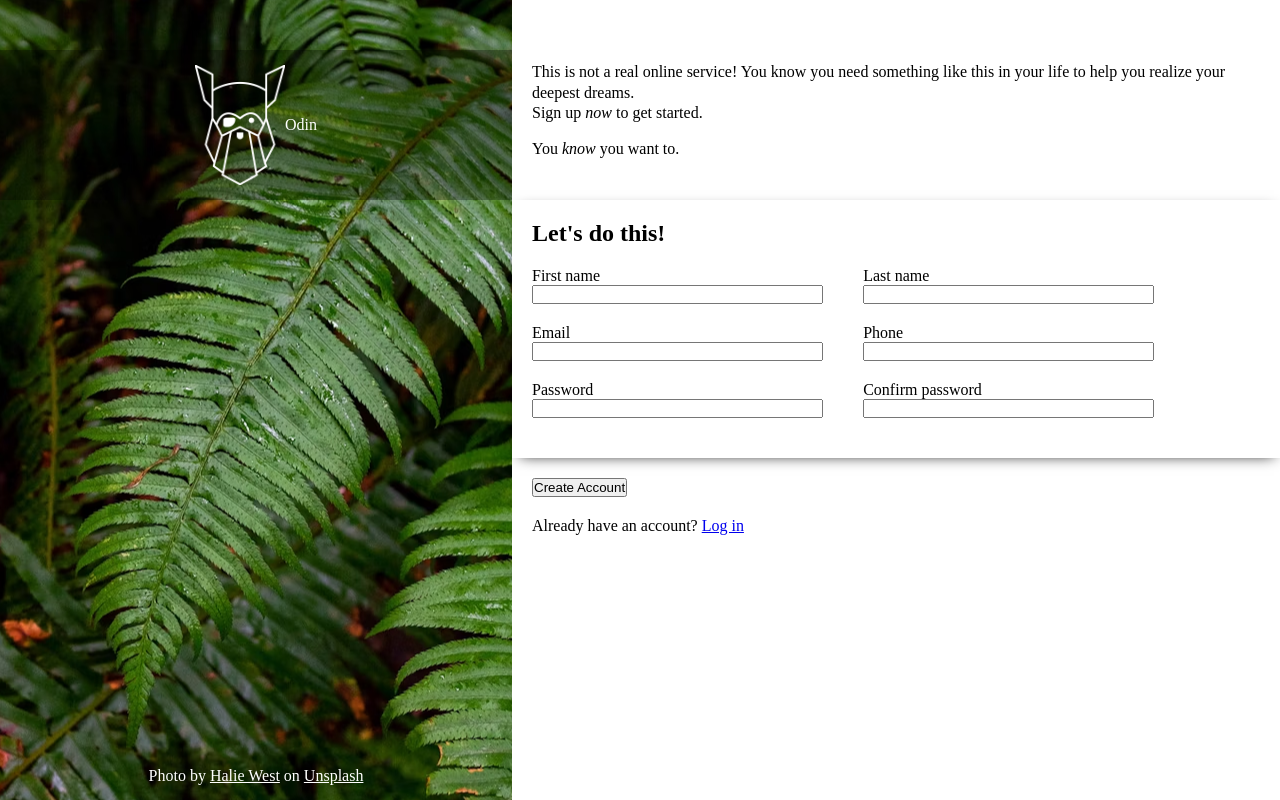
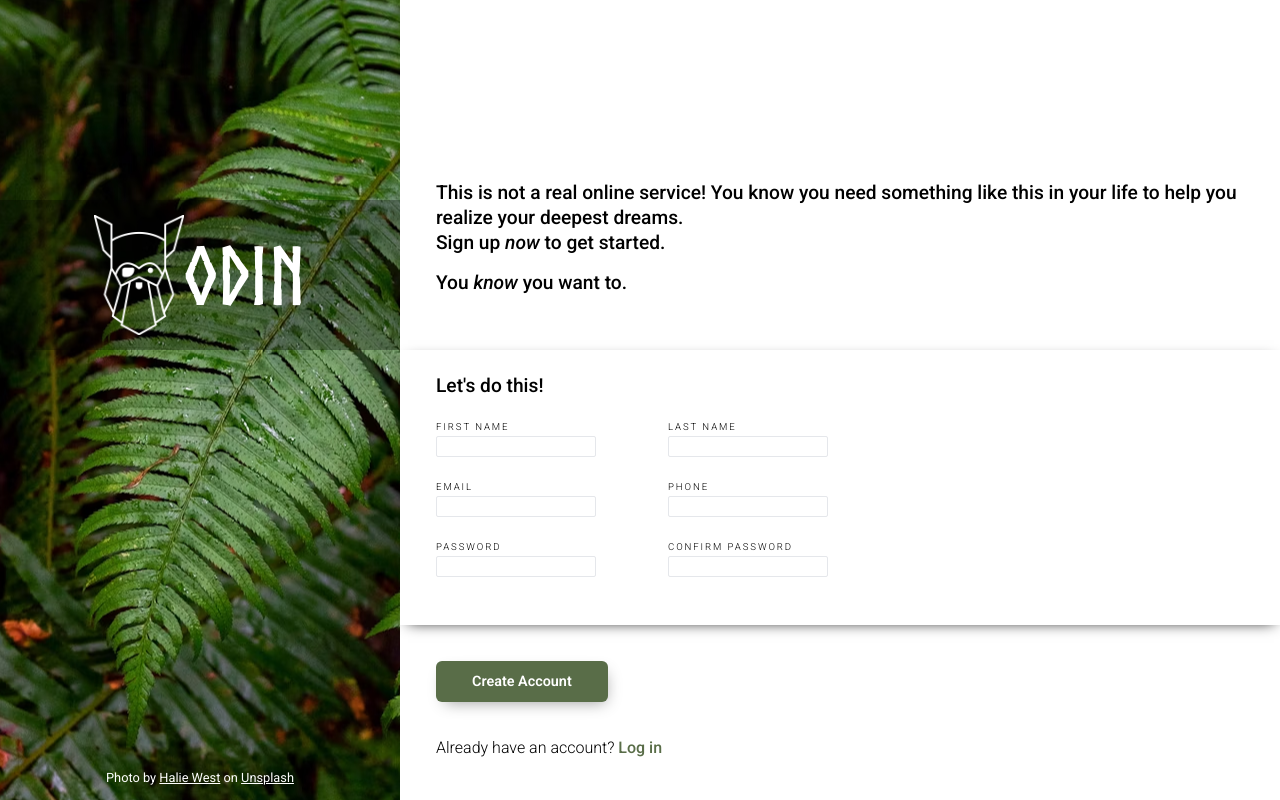
Before and after one commit to vicky-voin/odin-sign-up-form, a plain HTML site: page index.html in a window 1280 px wide. Drawn offline with Linux system fonts and the light colour scheme.

Commit message:
Adjusted fonts and colors

```diff
--- a/index.html
+++ b/index.html
@@ -4,13 +4,16 @@
     <meta charset="UTF-8">
     <meta name="viewport" content="width=device-width, initial-scale=1.0">
     <title>Sign up</title>
+    <link rel="preconnect" href="https://fonts.googleapis.com">
+    <link rel="preconnect" href="https://fonts.gstatic.com" crossorigin>
+    <link href="https://fonts.googleapis.com/css2?family=Roboto:ital,wght@0,100..900;1,100..900&display=swap" rel="stylesheet">
     <link rel="stylesheet" href="styles.css">
 </head>
 <body>
     <div class="content">
         <div class="content-logo">
             <div class="logo-container">
-                <img class="logo" src="odin-lined.png">
+                <img class="logo" src="img/odin-lined.png">
                 <span>Odin</span>
             </div>
             <div class="bg-credit">Photo by <u>Halie West</u> on <u>Unsplash</u></div>
--- a/styles.css
+++ b/styles.css
@@ -1,9 +1,15 @@
+@font-face {
+    font-family: "Norse-Font";
+    src: url("fonts/Norse-Bold.otf");
+}
+
 :root
 {
     --logo-height: 150px;
-    --header-height: 200px;
-    --side-bar-width: 40vw;
-    --default-padding: 20px;
+    --header-height: 350px;
+    --side-bar-width: 400px;
+    --default-padding: 36px;
+    --button-color: #596d48;
 }
 
 *
@@ -11,6 +17,8 @@
     box-sizing: border-box;
     margin: 0;
     padding: 0;
+
+    font-family: 'Roboto',Helvetica, Arial, sans-serif;
 }
 
 body{
@@ -25,15 +33,21 @@ body{
     flex-grow: 1;
 }
 
+.content-form
+{
+    flex-grow: 1;
+}
+
 .content-logo
 {
-    background-image: url("bg-leaves.avif");
+    background-image: url("img/bg-leaves.avif");
     background-position: -50px;
     display: flex;
     flex-direction: column-reverse;
     align-items: center;
     justify-content: space-between;
     flex-grow: 1;
+    max-width: var(--side-bar-width);
     min-width: var(--side-bar-width);
 }
 
@@ -45,6 +59,7 @@ body{
     justify-content:center;
     height: var(--logo-height);
     min-width: var(--side-bar-width);
+    max-width: var(--side-bar-width);
     background-color: rgba(0,0,0,0.3);
 }
 
@@ -55,12 +70,15 @@ body{
 .logo-container > span
 {
     color: white;
+    font-family: 'Norse-Font', sans-serif;
+    font-size: 5em;
 }
 
 .bg-credit
 {
     color: white;
     margin-bottom: 15px;
+    font-size: 0.8em;
 }
 
 .hero-block
@@ -69,8 +87,10 @@ body{
     flex-direction: column;
     justify-content: end;
     line-height: 1.3;
-    padding: 0px var(--default-padding) calc(var(--default-padding)*2) var(--default-padding);
+    padding: 0px 0px calc(var(--default-padding)*1.5) var(--default-padding);
     height: var(--header-height);
+    font-weight:450;
+    font-size: 1.2em;
 }
 
 .hero-text:last-child
@@ -80,13 +100,16 @@ body{
 
 .form-panel
 {
+    width:100%;
     box-shadow: 1px 4px 14px -7px #000000;
-    padding: var(--default-padding);
+    padding: 24px var(--default-padding);
 }
 
 .form-panel > h2
 {
-    margin-bottom: var(--default-padding);
+    font-size: 1.2em;
+    font-weight: 450;
+    margin-bottom: 24px;
 }
 
 .form-content
@@ -96,6 +119,7 @@ body{
     flex-direction: row;
     flex-wrap: wrap;
     justify-content: left;
+    max-width: 400px;
     gap: 0 calc(var(--default-padding)*2);
 }
 
@@ -104,7 +128,23 @@ body{
     display: flex;
     flex-direction: column;
     width: 40%;
-    margin-bottom: var(--default-padding);
+    margin-bottom: 24px;
+}
+
+.form-field > label
+{
+    text-transform: uppercase;
+    letter-spacing: 0.2em;
+    font-size: 0.6em;
+    font-weight: 350;
+    margin-bottom: 4px;
+}
+
+.form-field > input
+{
+    border: 1px solid #e5e7eb;
+    border-radius:2px;
+    font-size: 1em;
 }
 
 .form-button
@@ -112,7 +152,27 @@ body{
     margin: var(--default-padding);
 }
 
+.form-button > button
+{
+    background-color: var(--button-color);
+    border: 0px solid rgba(0,0,0,0);
+    box-shadow: 3px 6px 16px -6px rgba(0,0,0,0.41);
+    padding: 12px 36px;
+    border-radius: 6px;
+    color: white;
+    font-size: 0.9em;
+    font-weight: 600;
+}
+
 .prompt
 {
-    margin: 20px;
+    font-weight: 350;
+    margin: var(--default-padding);
 }
+
+.login-link
+{
+    text-decoration: none;
+    font-weight: 500;
+    color: var(--button-color);
+}
```
Also changed, not shown: fonts/Norse-Bold.otf (added), img/bg-leaves.avif (renamed from bg-leaves.avif), img/odin-lined.png (renamed from odin-lined.png).
